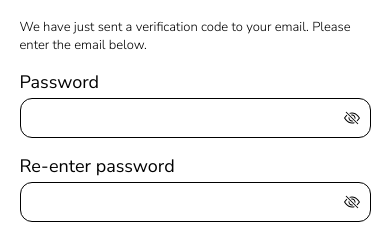
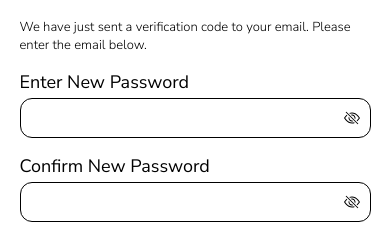
Before and after one commit to gift56/Bookly2.0, a React (Create React App) app: page /resetpassword in a window 390 px wide. Shown: the part 535-763 px from the top of the page. Built offline with nearby package versions, Linux system fonts and the light colour scheme; a web font is replaced by a local one.

Commit message:
handling responsiveness

```diff
--- a/src/pages/Reset.jsx
+++ b/src/pages/Reset.jsx
@@ -26,7 +26,7 @@ const Reset = () => {
         <div className="formWrapper">
           <div className="formHeader">
             <div className="titleArea">
-              <Link to="/login">
+              <Link to="/forgetpassword">
                 <BsArrowLeftCircle className="closeIcon" />
               </Link>
               <div>
@@ -51,7 +51,7 @@ const Reset = () => {
               <form className="myForm">
                 {/* onSubmit={handleSubmit} */}
                 <div className="formControl">
-                  <label htmlFor="password">Password</label>
+                  <label htmlFor="password">Enter New Password</label>
                   <input type={!eye ? "password" : "text"} />
                   <div className="show">
                     {!eye ? (
@@ -62,7 +62,7 @@ const Reset = () => {
                   </div>
                 </div>
                 <div className="formControl">
-                  <label htmlFor="repassword">Re-enter password</label>
+                  <label htmlFor="repassword">Confirm New Password</label>
                   <input type={!confirmEye ? "password" : "text"} />
                   <div className="show">
                     {!confirmEye ? (
```
